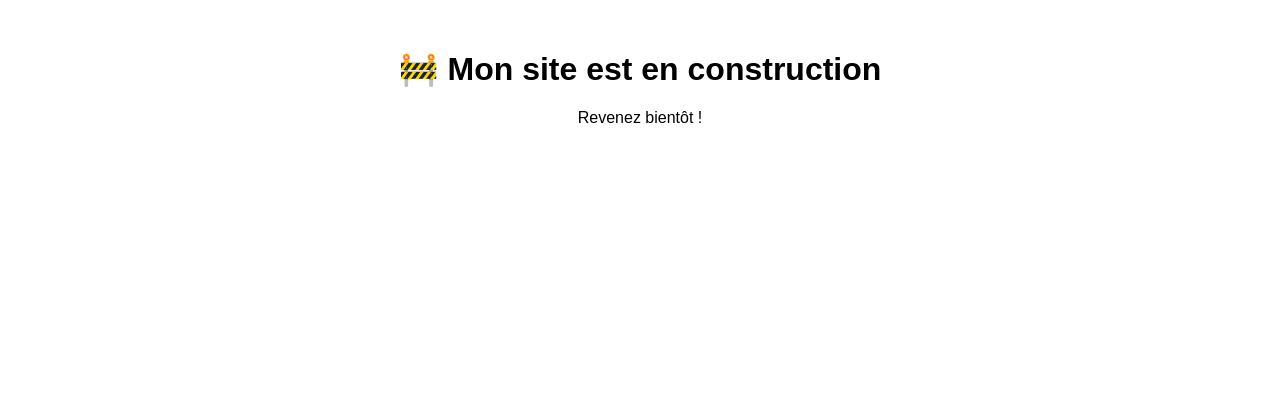
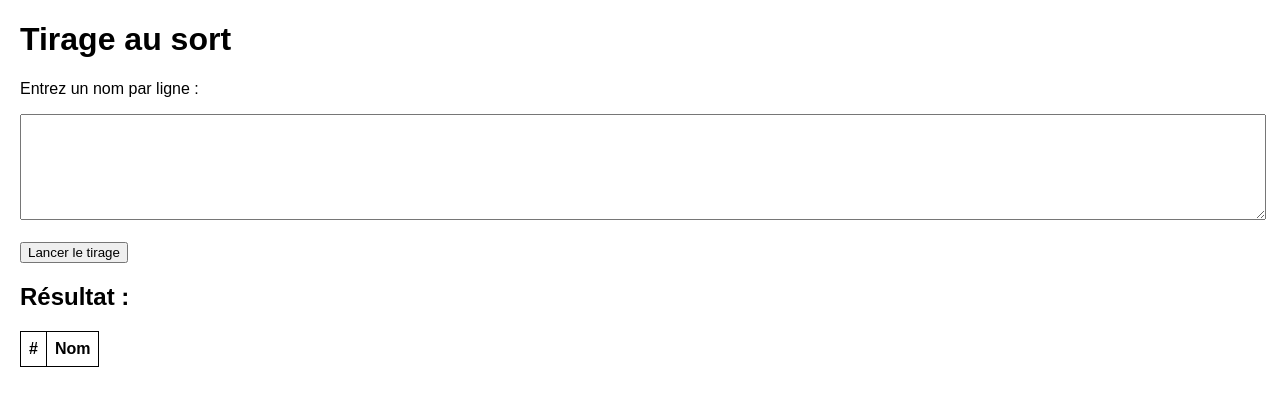
Before and after one commit to it-testeur/betterave.cloud, a plain HTML site: page index.html in a window 1280 px wide. Drawn offline with Linux system fonts and the light colour scheme.

Commit message:
Update index.html
site de tirage au sort

```diff
--- a/index.html
+++ b/index.html
@@ -1,11 +1,41 @@
 <!DOCTYPE html>
 <html lang="fr">
 <head>
-  <meta charset="UTF-8">
-  <title>Site en construction</title>
+    <meta charset="UTF-8">
+    <title>Tirage au sort</title>
+    <style>
+        body { font-family: Arial; margin: 20px; }
+        textarea { width: 100%; height: 100px; }
+        table, th, td { border: 1px solid black; border-collapse: collapse; padding: 8px; }
+    </style>
 </head>
-<body style="text-align:center; margin-top:50px; font-family:sans-serif;">
-  <h1>🚧 Mon site est en construction</h1>
-  <p>Revenez bientôt !</p>
+<body>
+    <h1>Tirage au sort</h1>
+    <p>Entrez un nom par ligne :</p>
+    <textarea id="namesInput"></textarea><br><br>
+    <button onclick="tirage()">Lancer le tirage</button>
+
+    <h2>Résultat :</h2>
+    <table id="resultTable">
+        <thead>
+            <tr><th>#</th><th>Nom</th></tr>
+        </thead>
+        <tbody></tbody>
+    </table>
+
+    <script>
+        function tirage() {
+            let input = document.getElementById("namesInput").value;
+            let names = input.split("\n").map(n => n.trim()).filter(n => n !== "");
+            names = names.sort(() => Math.random() - 0.5); // Mélange aléatoire
+
+            let tbody = document.getElementById("resultTable").querySelector("tbody");
+            tbody.innerHTML = "";
+            names.forEach((name, index) => {
+                let row = `<tr><td>${index + 1}</td><td>${name}</td></tr>`;
+                tbody.innerHTML += row;
+            });
+        }
+    </script>
 </body>
 </html>
```
